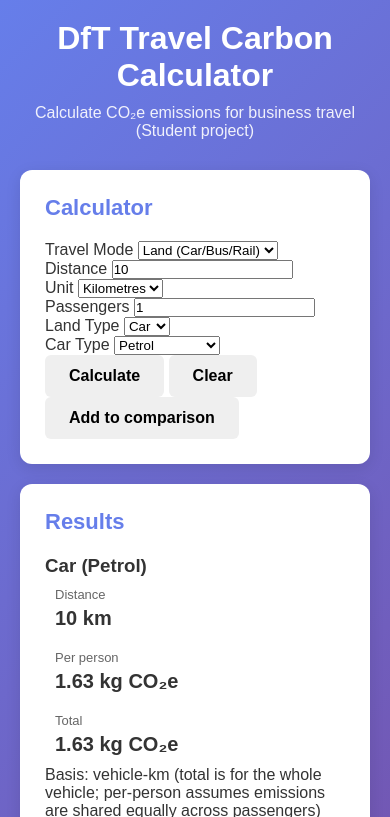
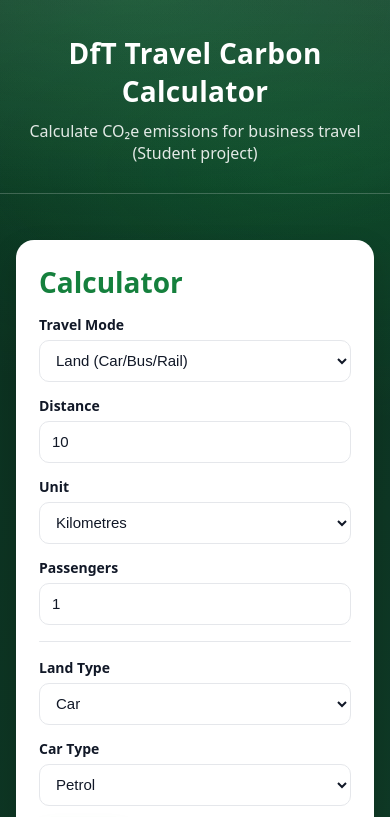
Before and after one commit to dhi-verma/dft-travel-carbon-app, a website: page index.html in a window 390 px wide. Both pictures are taken after a click on the button "Calculate". Shown: the top 817 px of the page. Drawn offline with Linux system fonts and the light colour scheme.

Commit message:
Update styles.css

```diff
--- a/styles.css
+++ b/styles.css
@@ -1,245 +1,374 @@
-/* styles.css - Simple styling for carbon calculator */
+/* styles.css
+   DfT Travel Carbon Calculator (Student Project)
+   Clean, simple styling for a vanilla HTML/CSS/JS coursework app.
+   Theme: green (not official DfT branding).
+*/
+
+:root {
+  --bg-1: #0b2f1f;         /* deep green */
+  --bg-2: #0f3a26;         /* slightly lighter green */
+  --card: #ffffff;
+  --text: #111827;
+  --muted: #6b7280;
+
+  --border: #e5e7eb;
+  --shadow: 0 12px 30px rgba(0, 0, 0, 0.14);
+
+  --accent: #16a34a;       /* green */
+  --accent-2: #22c55e;     /* lighter green */
+  --accent-dark: #15803d;
+
+  --danger: #dc2626;
+  --warning: #f59e0b;
+
+  --radius-lg: 18px;
+  --radius-md: 12px;
+  --radius-sm: 10px;
+
+  --container: 1050px;
+}
+
+/* ---------- Base ---------- */
 
 * {
-  margin: 0;
-  padding: 0;
   box-sizing: border-box;
 }
 
+html, body {
+  height: 100%;
+}
+
 body {
-  font-family: Arial, sans-serif;
-  background: linear-gradient(135deg, #667eea 0%, #764ba2 100%);
-  min-height: 100vh;
-  padding: 20px;
-  color: #333;
+  margin: 0;
+  font-family: system-ui, -apple-system, Segoe UI, Roboto, Helvetica, Arial, sans-serif;
+  color: var(--text);
+  background: radial-gradient(900px 420px at 35% 0%, rgba(34, 197, 94, 0.18), transparent 60%),
+              radial-gradient(900px 420px at 80% 20%, rgba(22, 163, 74, 0.18), transparent 60%),
+              linear-gradient(135deg, var(--bg-1), var(--bg-2));
 }
 
 .container {
-  max-width: 900px;
+  width: min(var(--container), calc(100% - 32px));
   margin: 0 auto;
 }
 
-header {
-  text-align: center;
-  margin-bottom: 30px;
-  color: white;
+/* ---------- Header ---------- */
+
+.page-header {
+  padding: 34px 0 28px;
+  background: linear-gradient(180deg, rgba(255,255,255,0.08), rgba(255,255,255,0));
+  border-bottom: 1px solid rgba(255,255,255,0.14);
 }
 
-h1 {
-  font-size: 32px;
-  margin-bottom: 10px;
+.page-header h1 {
+  margin: 0;
+  text-align: center;
+  color: #ffffff;
+  letter-spacing: 0.3px;
+  font-size: clamp(28px, 3vw, 44px);
+  font-weight: 800;
 }
 
 .subtitle {
+  margin: 10px 0 0;
+  text-align: center;
+  color: rgba(255,255,255,0.88);
   font-size: 16px;
-  opacity: 0.9;
+  line-height: 1.4;
+}
+
+/* ---------- Cards / Sections ---------- */
+
+main.container {
+  padding: 28px 0 40px;
 }
 
 .card {
-  background: white;
-  border-radius: 12px;
-  padding: 25px;
-  margin-bottom: 20px;
-  box-shadow: 0 4px 15px rgba(0, 0, 0, 0.1);
+  background: var(--card);
+  border: 1px solid rgba(255, 255, 255, 0.65);
+  border-radius: var(--radius-lg);
+  box-shadow: var(--shadow);
+  padding: 22px 22px 20px;
+  margin: 18px 0;
 }
 
 .card h2 {
-  margin-top: 0;
-  margin-bottom: 20px;
-  color: #667eea;
-  font-size: 22px;
+  margin: 0 0 14px;
+  font-size: 28px;
+  font-weight: 800;
+  color: var(--accent-dark);
 }
 
-.form-row {
-  display: grid;
-  grid-template-columns: repeat(4, 1fr);
-  gap: 15px;
-  margin-bottom: 15px;
+.result-title {
+  margin: 6px 0 14px;
+  font-size: 22px;
+  font-weight: 800;
+  color: #0f172a;
 }
 
-@media (max-width: 768px) {
-  .form-row {
-    grid-template-columns: 1fr 1fr;
+.divider {
+  height: 1px;
+  background: var(--border);
+  margin: 16px 0;
+  border-radius: 999px;
+}
+
+/* ---------- Messages ---------- */
+
+.message {
+  border-radius: var(--radius-md);
+  padding: 12px 14px;
+  margin: 10px 0 14px;
+  font-size: 14px;
+  line-height: 1.4;
+}
+
+.message-error {
+  background: rgba(220, 38, 38, 0.08);
+  border: 1px solid rgba(220, 38, 38, 0.25);
+  color: #991b1b;
+}
+
+.message-warning {
+  background: rgba(245, 158, 11, 0.12);
+  border: 1px solid rgba(245, 158, 11, 0.25);
+  color: #92400e;
+}
+
+.muted {
+  color: var(--muted);
+  margin: 8px 0 0;
+}
+
+.hint {
+  margin: 10px 0 0;
+  color: var(--muted);
+  font-size: 14px;
+}
+
+/* ---------- Form Layout ---------- */
+
+.grid {
+  display: grid;
+  gap: 14px;
+}
+
+.grid-4 {
+  grid-template-columns: repeat(4, minmax(0, 1fr));
+}
+
+.grid-2 {
+  grid-template-columns: repeat(2, minmax(0, 1fr));
+}
+
+@media (max-width: 900px) {
+  .grid-4 {
+    grid-template-columns: repeat(2, minmax(0, 1fr));
   }
 }
 
-@media (max-width: 480px) {
-  .form-row {
+@media (max-width: 560px) {
+  .grid-4,
+  .grid-2 {
     grid-template-columns: 1fr;
   }
 }
 
-.form-group {
-  display: flex;
-  flex-direction: column;
+.field label {
+  display: block;
+  font-weight: 700;
+  font-size: 14px;
+  margin: 0 0 6px;
+  color: #111827;
 }
 
-.form-group label {
-  margin-bottom: 5px;
-  font-weight: bold;
-  font-size: 14px;
-  color: #555;
+.field input,
+.field select {
+  width: 100%;
+  height: 42px;
+  padding: 10px 12px;
+  border: 1px solid var(--border);
+  border-radius: var(--radius-sm);
+  font-size: 15px;
+  background: #ffffff;
+  color: #111827;
+  outline: none;
+  transition: border-color 0.15s ease, box-shadow 0.15s ease;
 }
 
-.form-group input,
-.form-group select {
-  padding: 10px;
-  border: 1px solid #ddd;
-  border-radius: 6px;
-  font-size: 14px;
+.field input:focus,
+.field select:focus {
+  border-color: rgba(34, 197, 94, 0.7);
+  box-shadow: 0 0 0 4px rgba(34, 197, 94, 0.18);
 }
 
-.form-group input:focus,
-.form-group select:focus {
-  outline: none;
-  border-color: #667eea;
-  box-shadow: 0 0 0 2px rgba(102, 126, 234, 0.1);
+.field input[type="number"] {
+  appearance: textfield;
 }
 
-.options-section {
-  background: #f8f9fa;
-  padding: 15px;
-  border-radius: 8px;
-  margin-top: 15px;
+.field input[type="number"]::-webkit-outer-spin-button,
+.field input[type="number"]::-webkit-inner-spin-button {
+  -webkit-appearance: none;
+  margin: 0;
 }
 
-.button-group {
+/* ---------- Buttons ---------- */
+
+.actions {
   display: flex;
-  gap: 10px;
-  margin-top: 20px;
+  gap: 12px;
+  flex-wrap: wrap;
+  margin-top: 16px;
 }
 
 .btn {
-  padding: 12px 24px;
-  border: none;
-  border-radius: 6px;
-  font-size: 16px;
-  font-weight: bold;
+  border: 1px solid transparent;
+  border-radius: var(--radius-md);
+  padding: 10px 14px;
+  font-weight: 800;
   cursor: pointer;
-  transition: background 0.2s;
+  transition: transform 0.06s ease, box-shadow 0.15s ease, background 0.15s ease, border-color 0.15s ease;
+  user-select: none;
 }
 
-.btn.primary {
-  background: #667eea;
-  color: white;
+.btn:active {
+  transform: translateY(1px);
 }
 
-.btn.primary:hover {
-  background: #5568d3;
+.btn-primary {
+  background: linear-gradient(180deg, var(--accent-2), var(--accent));
+  color: #ffffff;
+  box-shadow: 0 10px 18px rgba(34, 197, 94, 0.25);
 }
 
-.btn.secondary {
-  background: #e0e0e0;
-  color: #333;
+.btn-primary:hover {
+  filter: brightness(1.02);
 }
 
-.btn.secondary:hover {
-  background: #d0d0d0;
+.btn-secondary {
+  background: #f3f4f6;
+  border-color: #e5e7eb;
+  color: #111827;
 }
 
-.error-message {
-  margin-top: 15px;
-  padding: 12px;
-  background: #fee;
-  border: 1px solid #fcc;
-  border-radius: 6px;
-  color: #c00;
-  display: none;
+.btn-secondary:hover {
+  background: #eef2f7;
 }
 
-.results {
-  min-height: 100px;
+.btn-outline {
+  background: #ffffff;
+  border-color: rgba(22, 163, 74, 0.35);
+  color: var(--accent-dark);
 }
 
-.placeholder {
-  color: #999;
-  text-align: center;
-  padding: 40px 20px;
+.btn-outline:hover {
+  background: rgba(22, 163, 74, 0.06);
+}
+
+.btn-small {
+  padding: 8px 12px;
+  border-radius: 999px;
+  font-weight: 800;
+}
+
+/* ---------- Results ---------- */
+
+.result-grid {
+  display: grid;
+  grid-template-columns: repeat(3, minmax(0, 1fr));
+  gap: 14px;
+  margin-top: 10px;
+}
+
+@media (max-width: 900px) {
+  .result-grid {
+    grid-template-columns: 1fr;
+  }
 }
 
 .result-box {
-  padding: 10px;
-}
-
-.result-box h3 {
-  margin-top: 0;
-  margin-bottom: 15px;
-  color: #667eea;
-}
-
-.result-row {
-  display: flex;
-  flex-wrap: wrap;
-  gap: 15px;
-  margin-bottom: 15px;
-}
-
-.result-item {
-  background: #f8f9fa;
-  padding: 12px;
-  border-radius: 6px;
-  flex: 1;
-  min-width: 200px;
+  border: 1px solid var(--border);
+  border-radius: var(--radius-md);
+  padding: 14px;
+  background: #fbfbfc;
 }
 
 .result-label {
-  display: block;
+  color: var(--muted);
   font-size: 13px;
-  color: #666;
-  margin-bottom: 5px;
+  font-weight: 700;
 }
 
 .result-value {
-  display: block;
-  font-size: 20px;
-  font-weight: bold;
-  color: #333;
+  margin-top: 6px;
+  font-size: 28px;
+  font-weight: 900;
+  color: #0f172a;
+  letter-spacing: 0.2px;
 }
 
-.info-text {
-  color: #666;
-  font-size: 14px;
-  margin: 10px 0;
+/* ---------- Table / Comparison ---------- */
+
+.section-header {
+  display: flex;
+  justify-content: space-between;
+  align-items: flex-start;
+  gap: 16px;
 }
 
-.comparison-table {
-  margin-top: 15px;
+.table-wrap {
   overflow-x: auto;
+  margin-top: 12px;
 }
 
-table {
+.table {
   width: 100%;
   border-collapse: collapse;
+  border: 1px solid var(--border);
+  border-radius: var(--radius-md);
+  overflow: hidden;
 }
 
-th, td {
-  padding: 12px;
+.table thead th {
   text-align: left;
-  border-bottom: 1px solid #ddd;
+  font-size: 14px;
+  padding: 12px 12px;
+  background: #f8fafc;
+  border-bottom: 1px solid var(--border);
+  color: #334155;
 }
 
-th {
-  background: #f8f9fa;
-  font-weight: bold;
-  color: #555;
+.table tbody td {
+  padding: 12px 12px;
+  border-bottom: 1px solid var(--border);
+  font-size: 14px;
+  vertical-align: middle;
 }
 
-tr:hover {
-  background: #f8f9fa;
+.table tbody tr:last-child td {
+  border-bottom: none;
 }
 
-.hidden {
-  display: none !important;
+/* Make "Remove" feel like an action but not scary */
+.table .btn.btn-small {
+  background: #ffffff;
+  border-color: #cbd5e1;
+  color: #111827;
 }
 
-footer {
-  text-align: center;
-  margin-top: 30px;
-  padding: 20px;
+.table .btn.btn-small:hover {
+  background: #f8fafc;
 }
 
-.footer-text {
-  color: white;
-  opacity: 0.8;
-  font-size: 13px;
+/* ---------- Footer ---------- */
+
+.footer {
+  padding: 12px 0 6px;
+  text-align: center;
+  color: rgba(255,255,255,0.75);
 }
+
+.footer .muted {
+  color: rgba(255,255,255,0.78);
+  margin: 0;
+}
```
